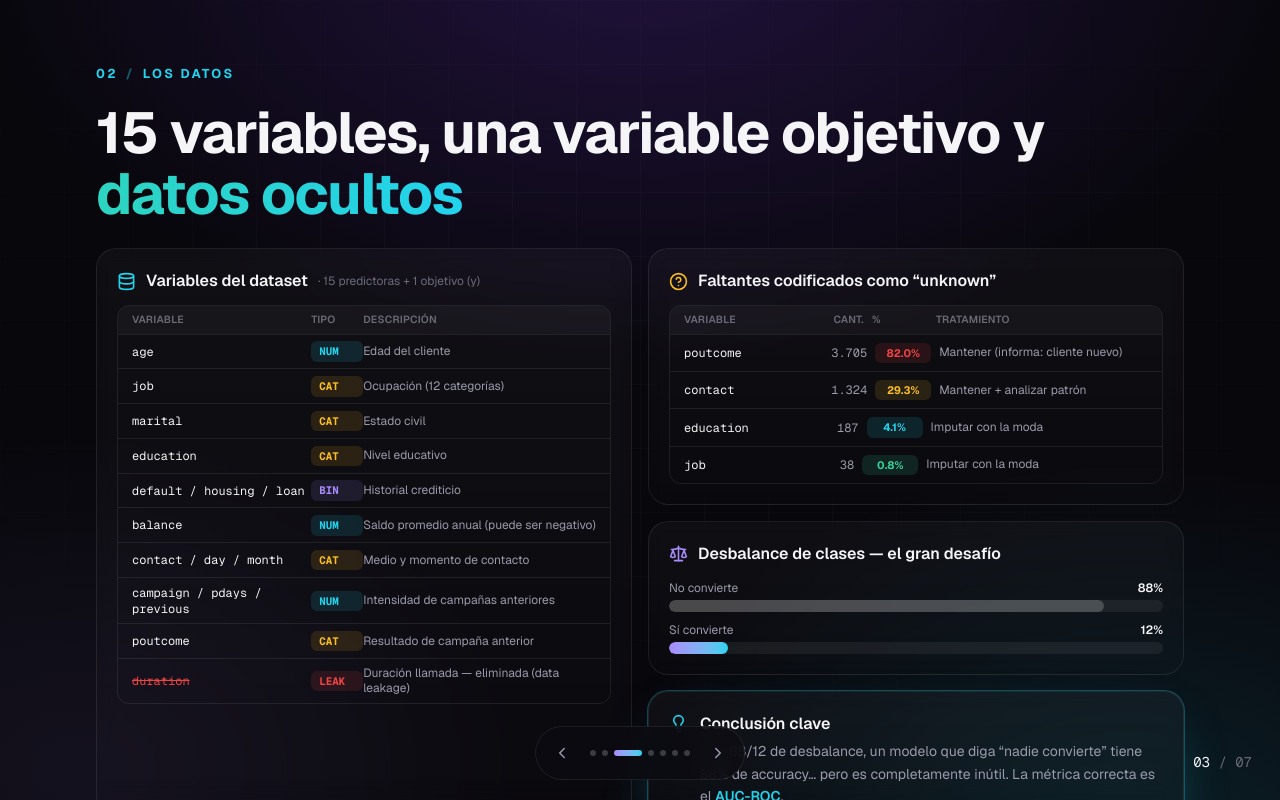
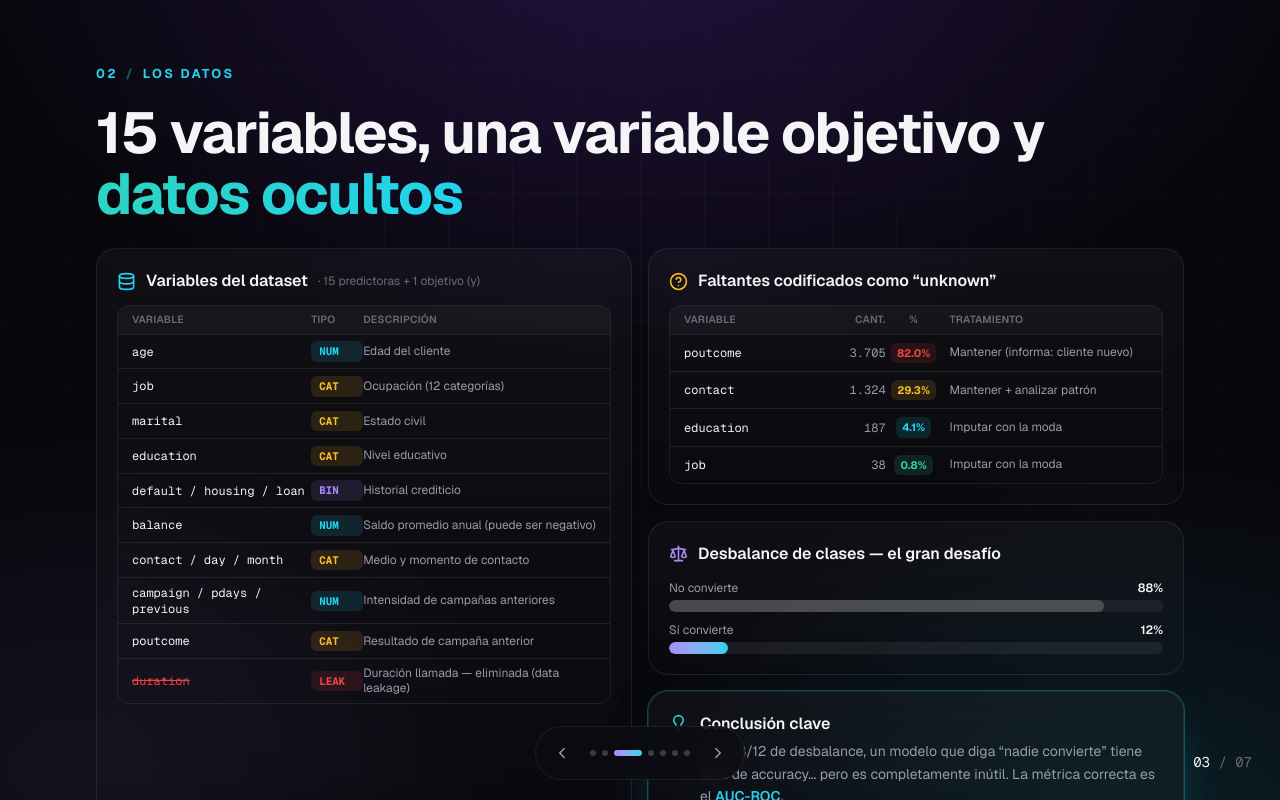
Before and after one commit to gpoliak25/presentacion-caece-mineria, a Next.js app: page / in a window 1280 px wide. Both pictures are taken after a click on the button 639 px from the left and 753 px from the top of the page. Built offline with nearby package versions, Linux system fonts and the light colour scheme.

Commit message:
Fix column alignment in missing values table

```diff
--- a/components/slides/SlideDatos.tsx
+++ b/components/slides/SlideDatos.tsx
@@ -112,26 +112,28 @@ export function SlideDatos() {
                 </span>
               </div>
               <div className="overflow-hidden rounded-xl border border-line">
-                <div className="grid grid-cols-[1fr_auto_56px_1.5fr] gap-2 bg-white/[0.03] px-3.5 py-1.5 text-[0.65rem] font-semibold uppercase tracking-wide text-faint">
+                <div className="grid grid-cols-[1fr_64px_56px_1.5fr] bg-white/[0.03] px-3.5 py-1.5 text-[0.65rem] font-semibold uppercase tracking-wide text-faint">
                   <span>Variable</span>
-                  <span>Cant.</span>
-                  <span>%</span>
-                  <span>Tratamiento</span>
+                  <span className="text-right">Cant.</span>
+                  <span className="text-center">%</span>
+                  <span className="pl-2">Tratamiento</span>
                 </div>
                 {missing.map((m) => (
                   <div
                     key={m.v}
-                    className="grid grid-cols-[1fr_auto_56px_1.5fr] items-center gap-2 border-t border-line px-3.5 py-2"
+                    className="grid grid-cols-[1fr_64px_56px_1.5fr] items-center border-t border-line px-3.5 py-2"
                   >
                     <span className="font-mono text-xs text-fg">{m.v}</span>
-                    <span className="font-mono text-xs text-muted">{m.n}</span>
-                    <span
-                      className="rounded-md px-1.5 py-0.5 text-center text-[0.68rem] font-bold"
-                      style={{ color: m.color, background: `${m.color}1f` }}
-                    >
-                      {m.pct}
+                    <span className="font-mono text-xs text-muted text-right">{m.n}</span>
+                    <span className="flex justify-center">
+                      <span
+                        className="rounded-md px-1.5 py-0.5 text-center text-[0.68rem] font-bold"
+                        style={{ color: m.color, background: `${m.color}1f` }}
+                      >
+                        {m.pct}
+                      </span>
                     </span>
-                    <span className="text-xs leading-tight text-muted">
+                    <span className="text-xs leading-tight text-muted pl-2">
                       {m.care}
                     </span>
                   </div>
```
